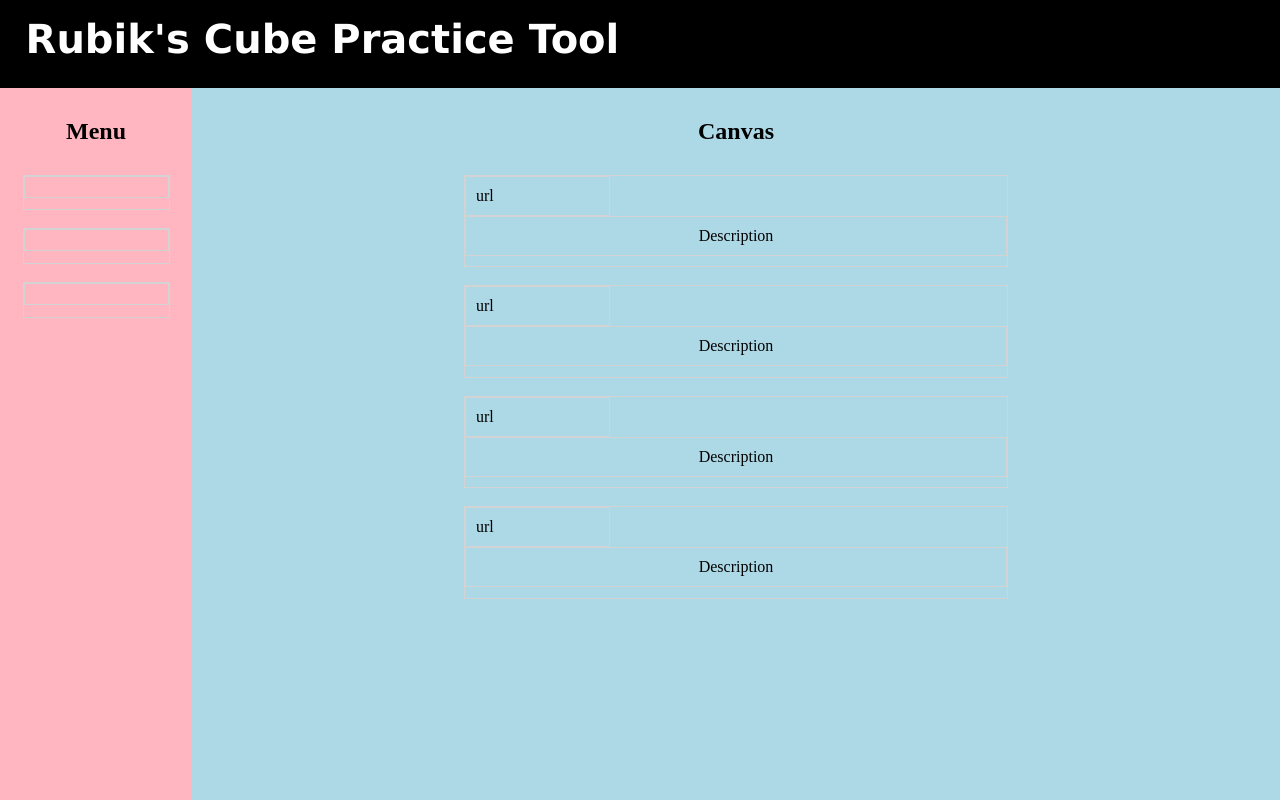
After one commit to Tonyenike/CS-361-Group-Project, a web app: file public/handpickedtutorials.html in a window 1280 px wide. The commit adds this page. Run offline with its HTML, style and script files only (its server is not run), Linux system fonts and the light colour scheme.

Commit message:
Created new file
Made a handpickedtutorials file

```diff
--- /dev/null
+++ b/public/handpickedtutorials.html
@@ -0,0 +1,96 @@
+<!DOCTYPE html>
+
+<html>
+<head>
+	<meta charset = "utf-8">
+	<title>The Memo</title>
+
+	<link rel = "stylesheet" href = "./simpleprototype.css">
+	<link rel = "icon" href = "thecube.ico">
+</head>
+<body>
+
+
+<h1>Rubik's Cube Practice Tool</h1>
+	<div id = "menu">
+	   <td height="330" valign="top"><div align="center">
+              <table width="100%" height="0%" align="left" border="0" cellspacing="5" cellpadding="5">
+                <tbody><tr>
+                  <td><div align="center"><h2>Menu</h2></div></td>
+              </tbody></table>
+            </div></td>
+
+        <table width="75%" height="5%" align="center" bordercolor="lightgray" border="1" cellspacing="0" cellpadding="10">
+                <tbody><tr>
+                  <td width="123" align="center" class="submenu" valign="top"><div align="left">
+                    </tr>
+            </tbody>
+        </table>
+
+        <br />
+
+        <table width="75%" height="5%" align="center" bordercolor="lightgray" border="1" cellspacing="0" cellpadding="10">
+                <tbody><tr>
+                  <td width="123" align="center" class="submenu" valign="top"><div align="left">
+                    </tr>
+            </tbody>
+        </table>
+
+        <br />
+
+        <table width="75%" height="5%" align="center" bordercolor="lightgray" border="1" cellspacing="0" cellpadding="10">
+                <tbody><tr>
+                  <td width="123" align="center" class="submenu" valign="top"><div align="left">
+                    </tr>
+            </tbody>
+        </table>
+    </div>
+
+	<div id = "canvas">
+		<td height="330" valign="top"><div align="center">
+              <table width="100%" height="0%" align="left" border="0" cellspacing="5" cellpadding="5">
+                <tbody><tr>
+                  <td><div align="center"><h2>Canvas</h2></div></td>
+              </tbody></table>
+            </div></td>
+
+        <table width="50%" height="13%" align="center" bordercolor="lightgray" border="1" cellspacing="0" cellpadding="10">
+                <tbody><tr>
+                  <td width="123" align="center" class="submenu" valign="top"><div align="left">url</div></td>
+                    <td><div align="center">Description</div></td>
+                    </tr>
+            </tbody>
+        </table>
+
+        <br />
+
+        <table width="50%" height="13%" align="center" bordercolor="lightgray" border="1" cellspacing="0" cellpadding="10">
+                <tbody><tr>
+                  <td width="123" align="center" class="submenu" valign="top"><div align="left">url</div></td>
+                    <td><div align="center">Description</div></td>
+                    </tr>
+            </tbody>
+        </table>
+
+        <br />
+        <table width="50%" height="13%" align="center" bordercolor="lightgray" border="1" cellspacing="0" cellpadding="10">
+                <tbody><tr>
+                  <td width="123" align="center" class="submenu" valign="top"><div align="left">url</div></td>
+                    <td><div align="center">Description</div></td>
+                    </tr>
+            </tbody>
+        </table>
+
+        <br />
+
+        <table width="50%" height="13%" align="center" bordercolor="lightgray" border="1" cellspacing="0" cellpadding="10">
+                <tbody><tr>
+                  <td width="123" align="center" class="submenu" valign="top"><div align="left">url</div></td>
+                    <td><div align="center">Description</div></td>
+                    </tr>
+            </tbody>
+        </table>
+	</div>
+
+</body>
+</html>
--- a/public/simpleprototype.css
+++ b/public/simpleprototype.css
@@ -95,3 +95,7 @@ h1 {
 	display: inline;
 	float: left;
 }
+
+td{
+    display: block;
+}
```
